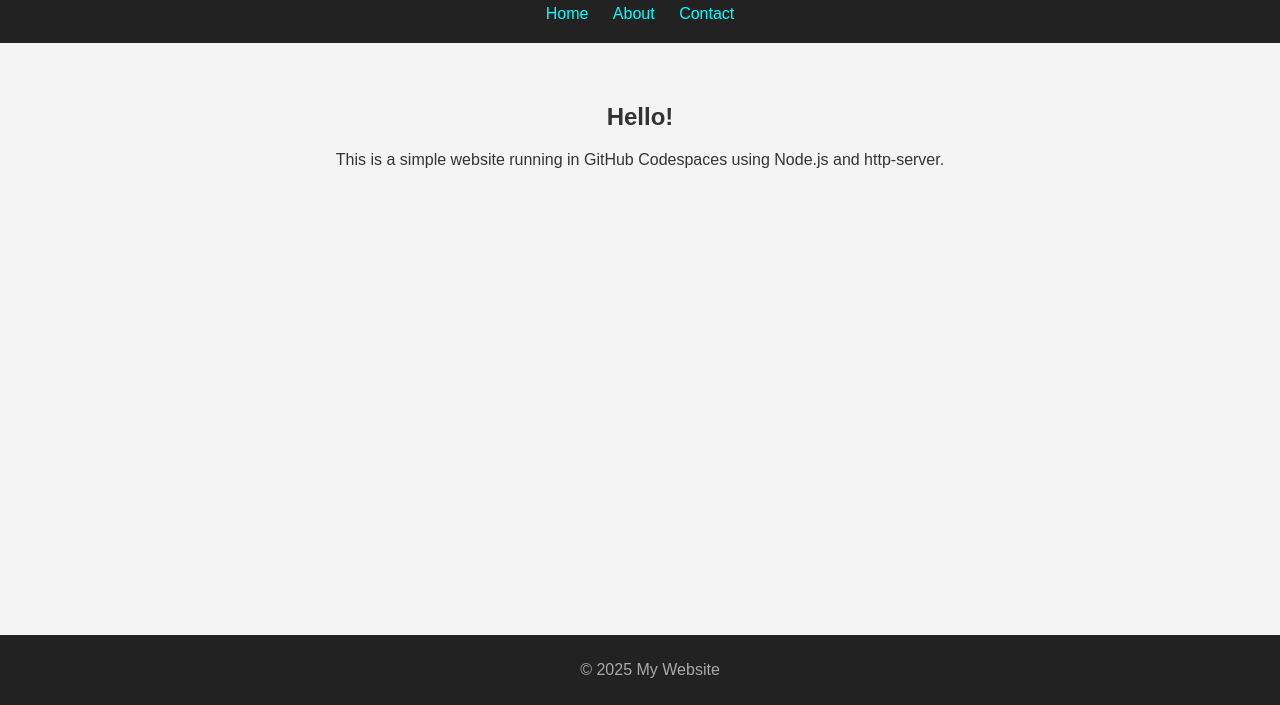
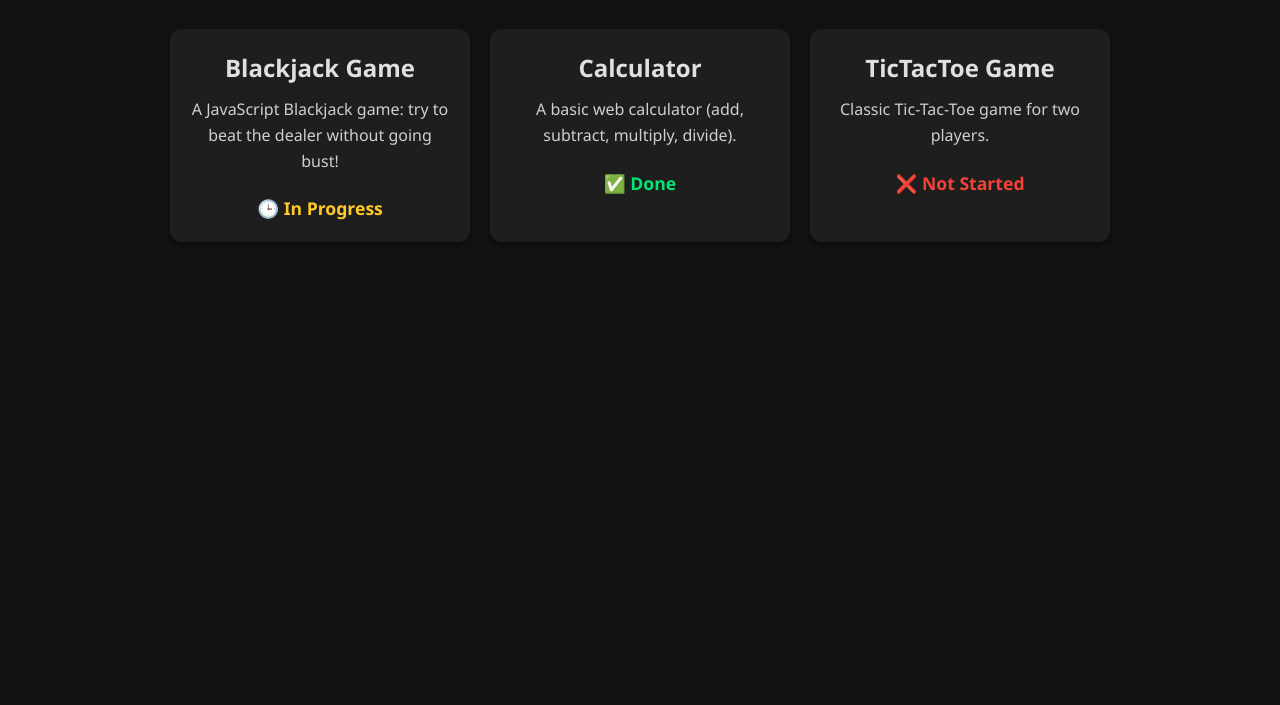
Before and after one commit to dxpressedskittle/projects, a website: page index.html in a window 1280 px wide. Shown: the part 95-800 px from the top of the page. Drawn offline with Linux system fonts and the light colour scheme.

Commit message:
added Style and HTML structure to Project Index

```diff
--- a/index.html
+++ b/index.html
@@ -1,30 +1,41 @@
 <!DOCTYPE html>
+<!-- dxpressedskittle portfolio index page -->
 <html lang="en">
 <head>
   <meta charset="UTF-8" />
-  <meta name="viewport" content="width=device-width, initial-scale=1.0"/>
-  <title>My Cool Website</title>
+  <meta name="viewport" content="width=device-width, initial-scale=1" />
+  <title>My Projects</title>
   <link rel="stylesheet" href="style.css" />
 </head>
 <body>
   <header>
-    <h1>Welcome to My Website</h1>
-    <nav>
-      <a href="#">Home</a>
-      <a href="#">About</a>
-      <a href="#">Contact</a>
-    </nav>
+    <h1>Made by dxpressedskittle</h1>
   </header>
 
   <main>
-    <section class="intro">
-      <h2>Hello!</h2>
-      <p>This is a simple website running in GitHub Codespaces using Node.js and http-server.</p>
+    <section class="cards">
+
+      <div class="card">
+        <h2><a href="bj/bj" target="_blank" rel="noopener noreferrer">Blackjack Game</a></h2>
+        <p>A JavaScript Blackjack game: try to beat the dealer without going bust!</p>
+        <div class="status in-progress">🕒 In Progress</div>
+      </div>
+
+      <div class="card">
+        <h2><a href="calculator/calc" target="_blank" rel="noopener noreferrer">Calculator</a></h2>
+        <p>A basic web calculator (add, subtract, multiply, divide).</p>
+        <div class="status done">✅ Done</div>
+      </div>
+
+      <div class="card">
+        <h2><a href="ttt/ttt" target="_blank" rel="noopener noreferrer">TicTacToe Game</a></h2>
+        <p>Classic Tic-Tac-Toe game for two players.</p>
+        <div class="status not-started">❌ Not Started</div>
+
+      </div>
     </section>
   </main>
 
-  <footer>
-    <p>&copy; 2025 My Website</p>
-  </footer>
+  <script src="script.js"></script>
 </body>
 </html>
--- a/package.json
+++ b/package.json
@@ -4,7 +4,7 @@
   "main": "index.js",
   "scripts": {
     "test": "echo \"Error: no test specified\" && exit 1",
-    "dev": "http-server ."
+    "dev": "http-server . -p 8081"
   },
   "repository": {
     "type": "git",
--- /dev/null
+++ b/script.js
@@ -0,0 +1,27 @@
+const cards = document.querySelectorAll('.card');
+
+cards.forEach(card => {
+  let animationFrameId = null;
+  let hue = 0;
+
+  function animateGlow() {
+    // Convert hue to hsl color string
+    const color = `hsl(${hue}, 100%, 50%)`;
+    card.style.boxShadow = `0 0 15px ${color}, 0 0 30px ${color}`;
+    hue = (hue + 1) % 360; // cycle through 0-359 degrees
+    animationFrameId = requestAnimationFrame(animateGlow);
+  }
+
+  card.addEventListener('mouseenter', () => {
+    animateGlow();
+  });
+
+  card.addEventListener('mouseleave', () => {
+    if (animationFrameId) {
+      cancelAnimationFrame(animationFrameId);
+      animationFrameId = null;
+    }
+    // Reset box shadow on mouse leave
+    card.style.boxShadow = '0 2px 5px rgba(0,0,0,0.5)';
+  });
+});
--- a/style.css
+++ b/style.css
@@ -1,39 +1,120 @@
-body {
-  font-family: sans-serif;
+/* Global styles and dark theme */
+:root {
+  --background-color: #121212;
+  --card-color: #1e1e1e;
+  --accent-color: #00e676; /* neon green accent */
+  --accent-color-alt: #64b5f6; /* neon blue accent */
+  --text-color: #e0e0e0;
+  --font-family: 'Segoe UI', Tahoma, Geneva, Verdana, sans-serif;
+}
+
+* {
+  box-sizing: border-box;
   margin: 0;
   padding: 0;
-  background: #f4f4f4;
-  color: #333;
 }
 
-header {
-  background: #222;
-  color: #fff;
+body {
+  background-color: var(--background-color);
+  color: var(--text-color);
+  font-family: var(--font-family);
+  line-height: 1.6;
+  text-align: center;
   padding: 20px;
-  text-align: center;
 }
 
-nav a {
-  margin: 0 10px;
-  color: #0ff;
-  text-decoration: none;
+/* Header */
+header {
+  margin-bottom: 40px;
+}
+header h1 {
+  font-size: 2.5em;
+  color: var(--accent-color);
+  text-shadow: 0 0 10px var(--accent-color);
 }
 
-nav a:hover {
-  text-decoration: underline;
+/* Container for project cards */
+.cards {
+  display: flex;
+  justify-content: center;
+  flex-wrap: wrap;
+  gap: 20px;
 }
 
-main {
-  padding: 40px;
-  text-align: center;
+/* Individual card style */
+.card {
+  background-color: var(--card-color);
+  border-radius: 12px;
+  padding: 20px;
+  width: 300px;
+  min-height: 180px;
+  box-shadow: 0 2px 5px rgba(0,0,0,0.5);
+  position: relative;
+  transition: transform 0.3s ease, box-shadow 0.3s ease;
+}
+.card:hover {
+  transform: translateY(-5px);
+  box-shadow: 0 8px 20px rgba(0,0,0,0.7);
 }
 
-footer {
-  background: #222;
-  color: #aaa;
-  text-align: center;
-  padding: 10px;
-  position: fixed;
-  width: 100%;
-  bottom: 0;
+/* Neon border on hover */
+.card::before {
+  content: '';
+  position: absolute;
+  top: -2px; left: -2px; bottom: -2px; right: -2px;
+  border-radius: 14px;
+  background: transparent;
+  z-index: -1;
+  transition: background 0.3s ease;
 }
+.card:hover::before {
+  background: linear-gradient(45deg, var(--accent-color), var(--accent-color-alt));
+}
+
+/* Card Title */
+.card h2 {
+  font-size: 1.5em;
+  margin-bottom: 10px;
+  color: var(--text-color);
+}
+.card h2 a {
+  color: var(--text-color);
+  text-decoration: none;
+  transition: color 0.3s ease;
+}
+.card h2 a:hover {
+  color: var(--accent-color-alt);
+}
+
+/* Project description */
+.card p {
+  font-size: 1em;
+  margin-bottom: 20px;
+  color: #cfcfcf;
+}
+
+/* Status badge */
+.status {
+  font-size: 1.1em;
+  font-weight: bold;
+}
+.status.done {
+  color: #00e676; /* green */
+}
+.status.in-progress {
+  color: #ffca28; /* amber */
+}
+.status.not-started {
+  color: #f44336; /* red */
+}
+
+/* Responsive adjustments */
+@media (max-width: 640px) {
+  .cards {
+    flex-direction: column;
+    align-items: center;
+  }
+  .card {
+    width: 90%;
+  }
+}
```
Also changed, not shown: .devcontainer/devcontainer.json.
